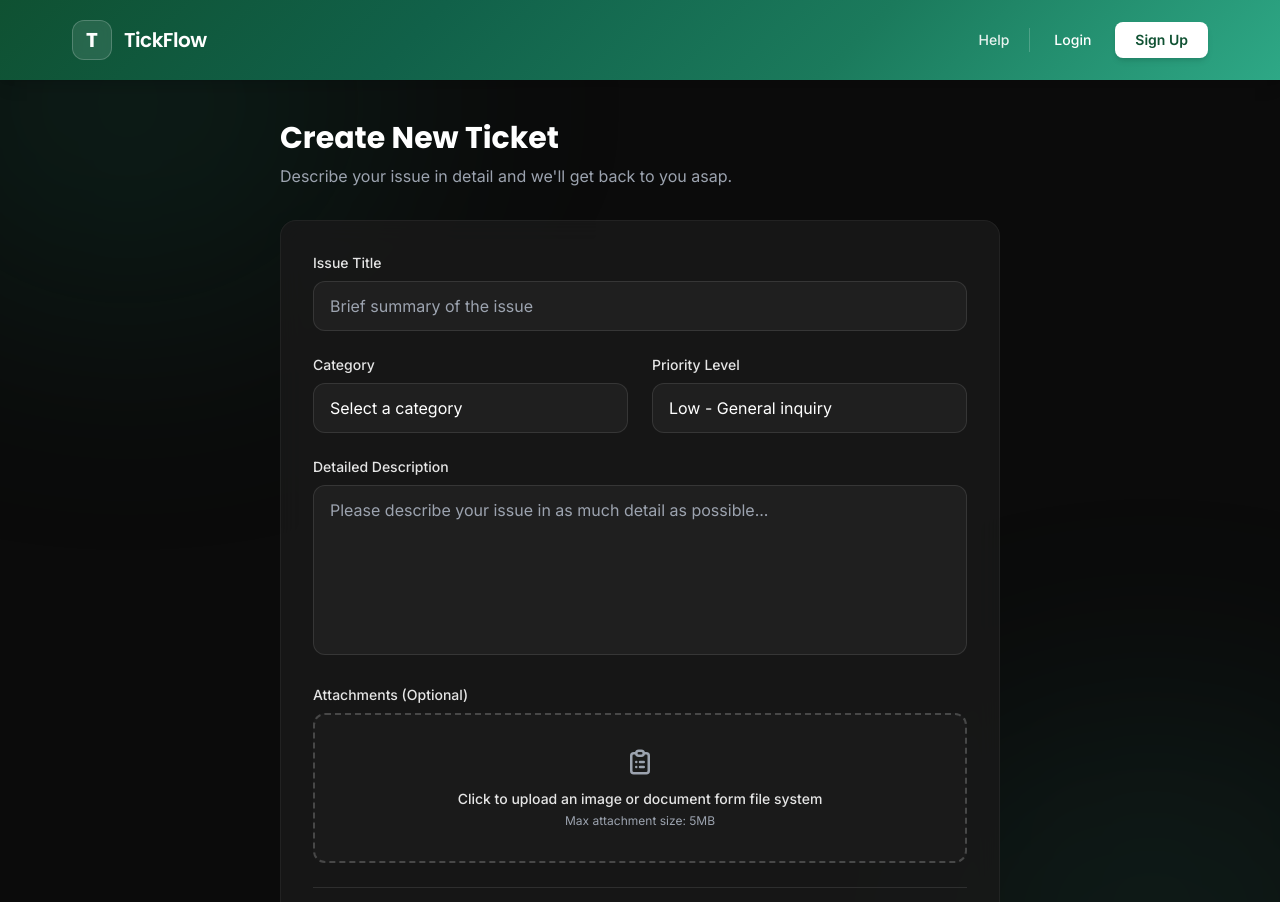
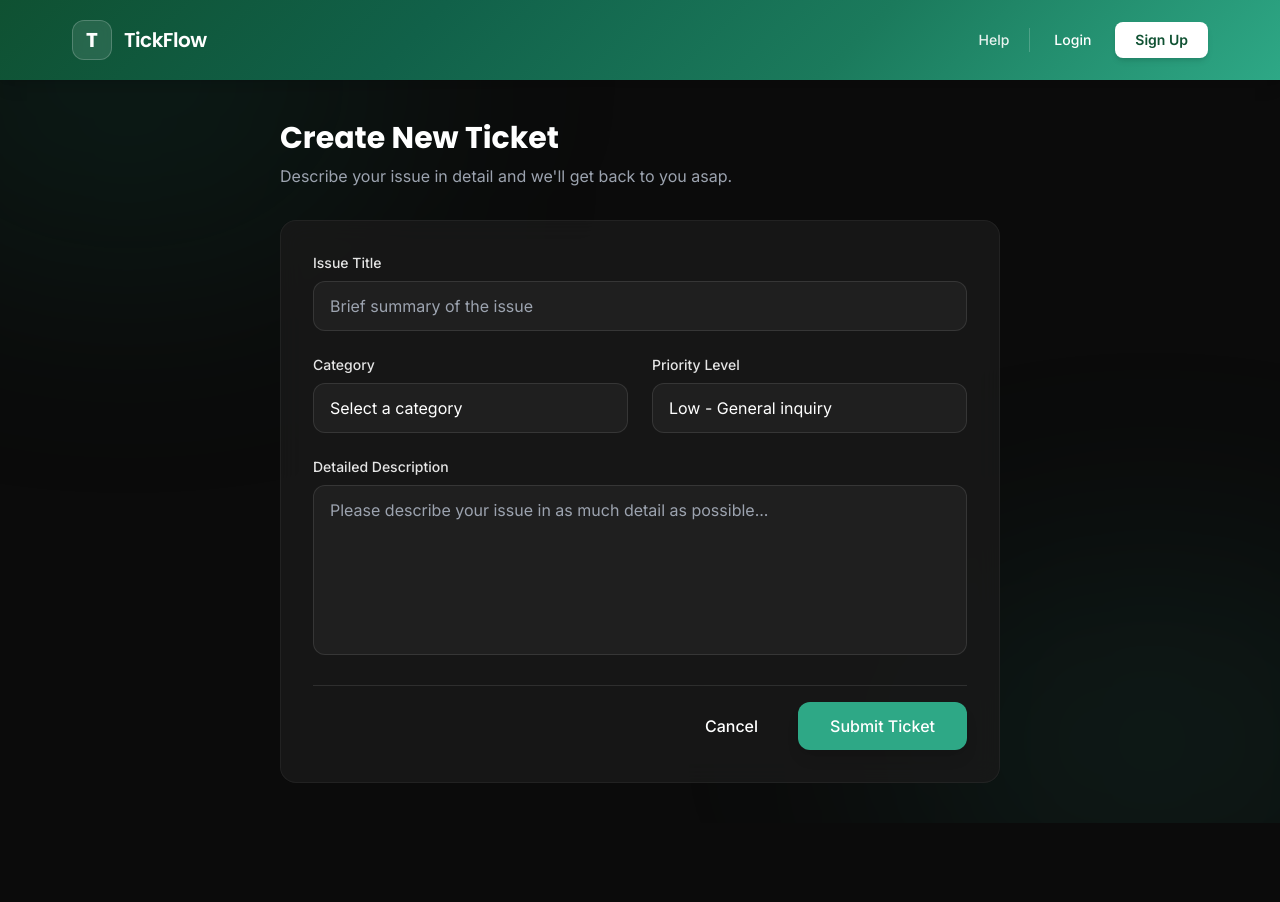
Before and after one commit to prempareesh/online_customer_ticket_system, a React (Vite) app in the folder frontend/: page /create-ticket in a window 1280 px wide. Shown: the top 902 px of the page. After the commit the page ends 823 px from the top, so only its background shows below. Built offline with nearby package versions, Linux system fonts and the light colour scheme.

Commit message:
fix ticket creation request format mismatch

```diff
--- a/frontend/src/pages/CreateTicket.jsx
+++ b/frontend/src/pages/CreateTicket.jsx
@@ -6,26 +6,14 @@ import api from '../api/axios';
 
 const CreateTicket = () => {
     const navigate = useNavigate();
-    const fileInputRef = useRef(null);
 
     const [title, setTitle] = useState('');
     const [category, setCategory] = useState('');
     const [priority, setPriority] = useState('Low');
     const [description, setDescription] = useState('');
-    const [file, setFile] = useState(null);
 
     const [loading, setLoading] = useState(false);
     const [errorMsg, setErrorMsg] = useState('');
-
-    const handleFileChange = (e) => {
-        if (e.target.files && e.target.files[0]) {
-            setFile(e.target.files[0]);
-        }
-    };
-
-    const triggerFileSelect = () => {
-        fileInputRef.current?.click();
-    };
 
     const handleSubmit = async (e) => {
         e.preventDefault();
@@ -33,19 +21,11 @@ const CreateTicket = () => {
         setErrorMsg('');
 
         try {
-            const formData = new FormData();
-            formData.append('title', title);
-            formData.append('category', category);
-            formData.append('priority', priority);
-            formData.append('description', description);
-            if (file) {
-                formData.append('file', file);
-            }
-
-            await api.post('/tickets', formData, {
-                headers: {
-                    'Content-Type': 'multipart/form-data'
-                }
+            await api.post('/tickets', {
+                title,
+                category,
+                priority,
+                description
             });
             navigate('/dashboard');
         } catch (err) {
@@ -132,35 +112,6 @@ const CreateTicket = () => {
                                 placeholder="Please describe your issue in as much detail as possible..."
                             ></textarea>
                         </div>
-
-                        <div className="col-span-1 md:col-span-2">
-                            <label className="block text-sm font-medium text-neutral-light mb-2">Attachments (Optional)</label>
-                            <input
-                                type="file"
-                                className="hidden"
-                                ref={fileInputRef}
-                                onChange={handleFileChange}
-                                accept="image/*,.pdf,.doc,.docx"
-                            />
-                            <div
-                                onClick={triggerFileSelect}
-                                className={`border-2 border-dashed rounded-xl p-8 text-center transition-colors cursor-pointer ${file ? 'border-accent-primary bg-accent-primary/10' : 'border-white/20 hover:border-accent-primary/50 bg-background-input/50'}`}
-                            >
-                                {file ? (
-                                    <>
-                                        <HiDocumentAdd className="mx-auto text-3xl text-accent-primary mb-3" />
-                                        <p className="text-sm text-white font-medium">{file.name}</p>
-                                        <p className="text-xs text-neutral-medium mt-1">{(file.size / 1024 / 1024).toFixed(2)} MB • Click to change file</p>
-                                    </>
-                                ) : (
-                                    <>
-                                        <HiOutlineClipboardList className="mx-auto text-3xl text-neutral-medium mb-3" />
-                                        <p className="text-sm text-neutral-light font-medium">Click to upload an image or document form file system</p>
-                                        <p className="text-xs text-neutral-medium mt-1">Max attachment size: 5MB</p>
-                                    </>
-                                )}
-                            </div>
-                        </div>
                     </div>
 
                     <div className="flex items-center justify-end gap-4 pt-4 mt-6 border-t border-white/10">
```
